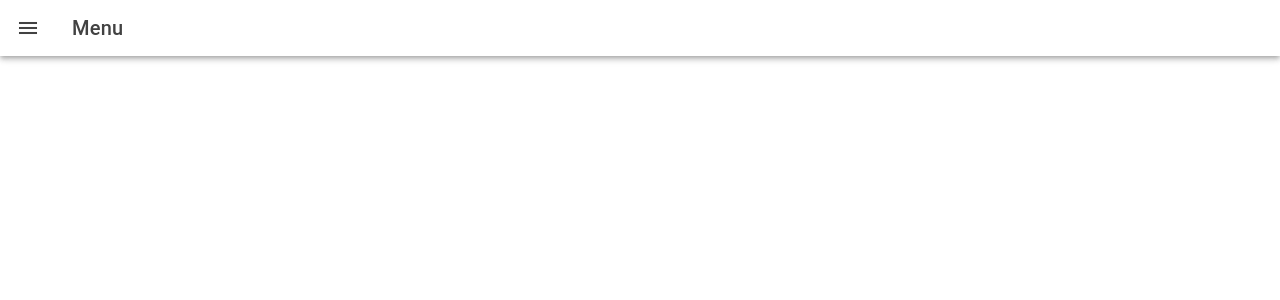
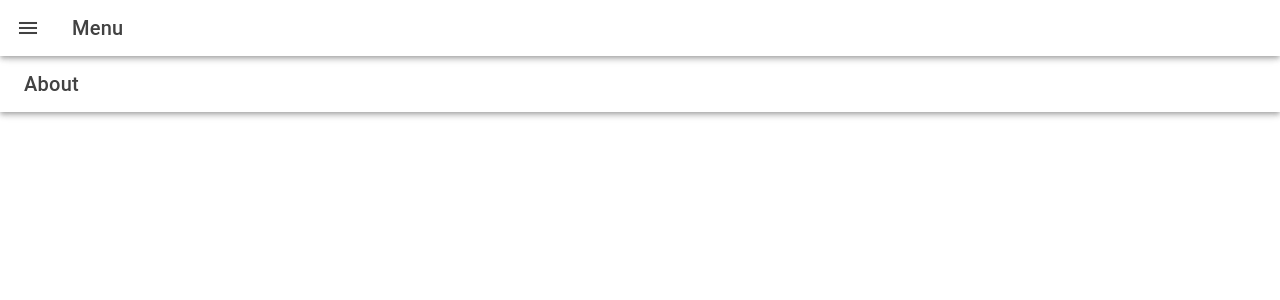
Before and after one commit to ArkDriveDev/Ordis, a React (Vite) app: page /Ordis/app/about in a window 1280 px wide. Shown: the top 300 px of the page. Built offline with nearby package versions, Linux system fonts and the light colour scheme.

Commit message:
Route fixes

```diff
--- a/src/pages/About.tsx
+++ b/src/pages/About.tsx
@@ -2,7 +2,6 @@ import {
     IonButtons,
       IonContent,
       IonHeader,
-      IonMenuButton,
       IonPage,
       IonTitle,
       IonToolbar
--- a/src/pages/Menu.tsx
+++ b/src/pages/Menu.tsx
@@ -58,10 +58,10 @@ import About from './About';
         <IonContent className="ion-padding">
         <IonRouterOutlet id="main">
         <Route exact path="/Ordis/app/home" component={Home} />
-                    <Route exact path="/Ordis-lab/app/about" component={About} />
+                    <Route exact path="/Ordis/app/about" component={About} />
 
-                    <Route exact path="/Ordis-lab/app">
-                        <Redirect to="/Ordis-lab/app/home"/>
+                    <Route exact path="/Ordis/app">
+                        <Redirect to="/Ordis/app/home"/>
                     </Route>
                 </IonRouterOutlet>
         </IonContent>
```
